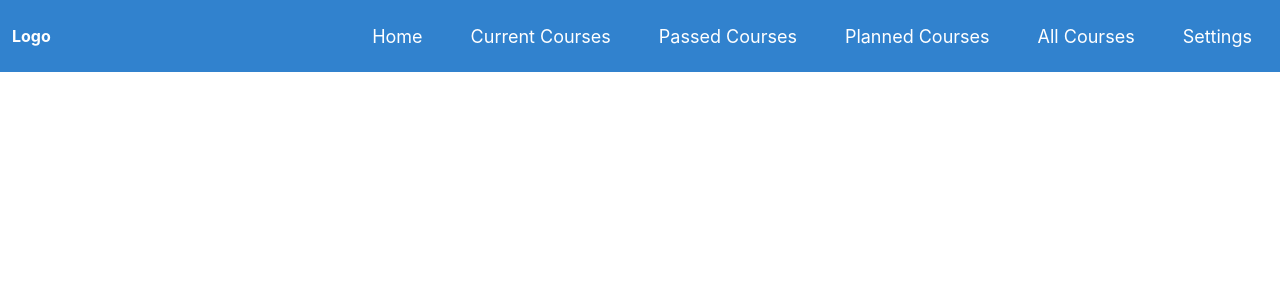
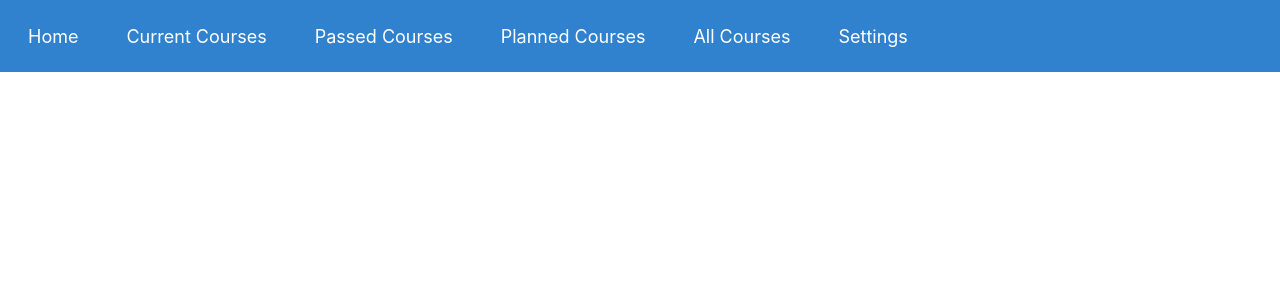
Before and after one commit to Alekossta/dit-planner, a React (Create React App) app: page / in a window 1280 px wide. Shown: the top 300 px of the page. Built offline with nearby package versions, Linux system fonts and the light colour scheme.

Commit message:
fixed logo

```diff
--- a/src/components/BurgerHeader.js
+++ b/src/components/BurgerHeader.js
@@ -32,7 +32,7 @@ import { Link as ChakraLink } from '@chakra-ui/react'
     return (
       <Box bg="blue.500" color="white" py={1} px={3}>
         <Flex h={16} alignItems="center" justifyContent="space-between">
-          <Box fontWeight="bold" color="white">Logo</Box>
+          <Box fontWeight="bold" color="white" display={{ md: 'none' }}>Dit Planner</Box>
           <IconButton
             size="md"
             icon={isOpen ? <CloseIcon /> : <HamburgerIcon />}
```
